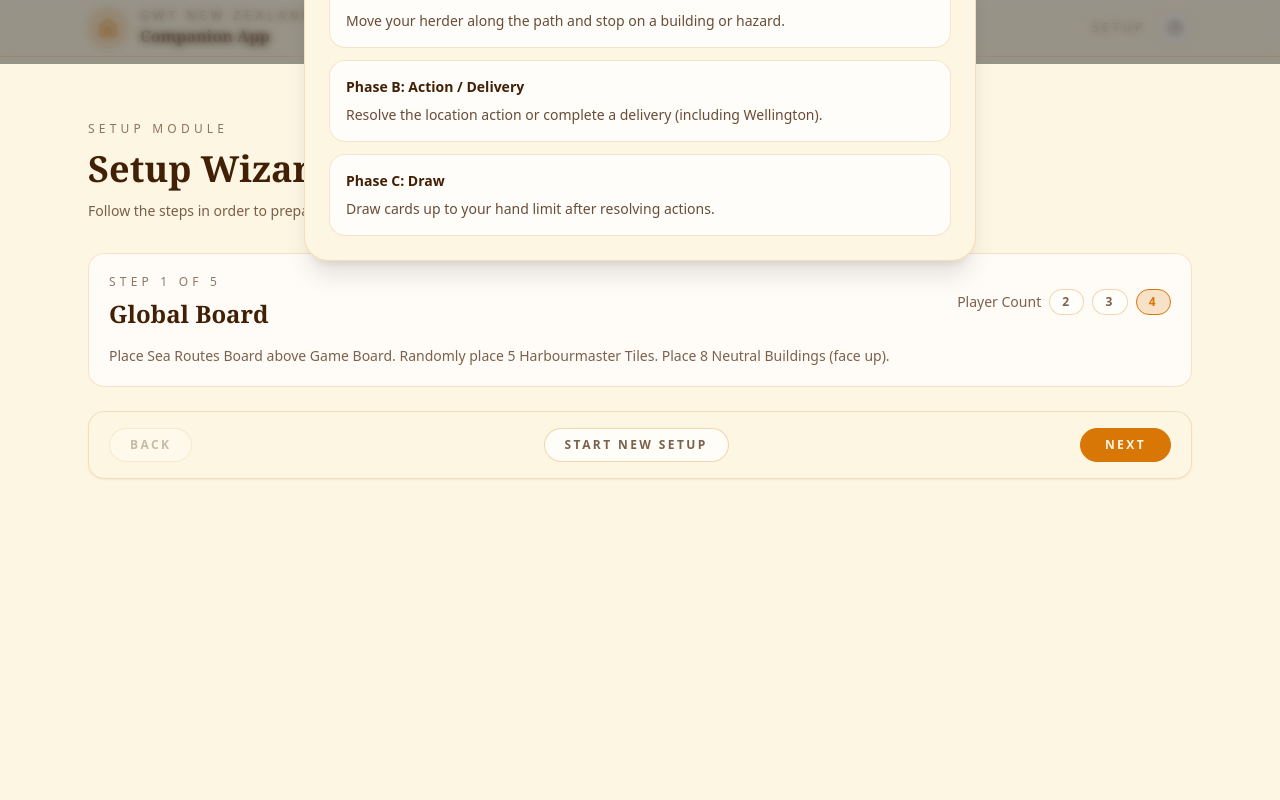
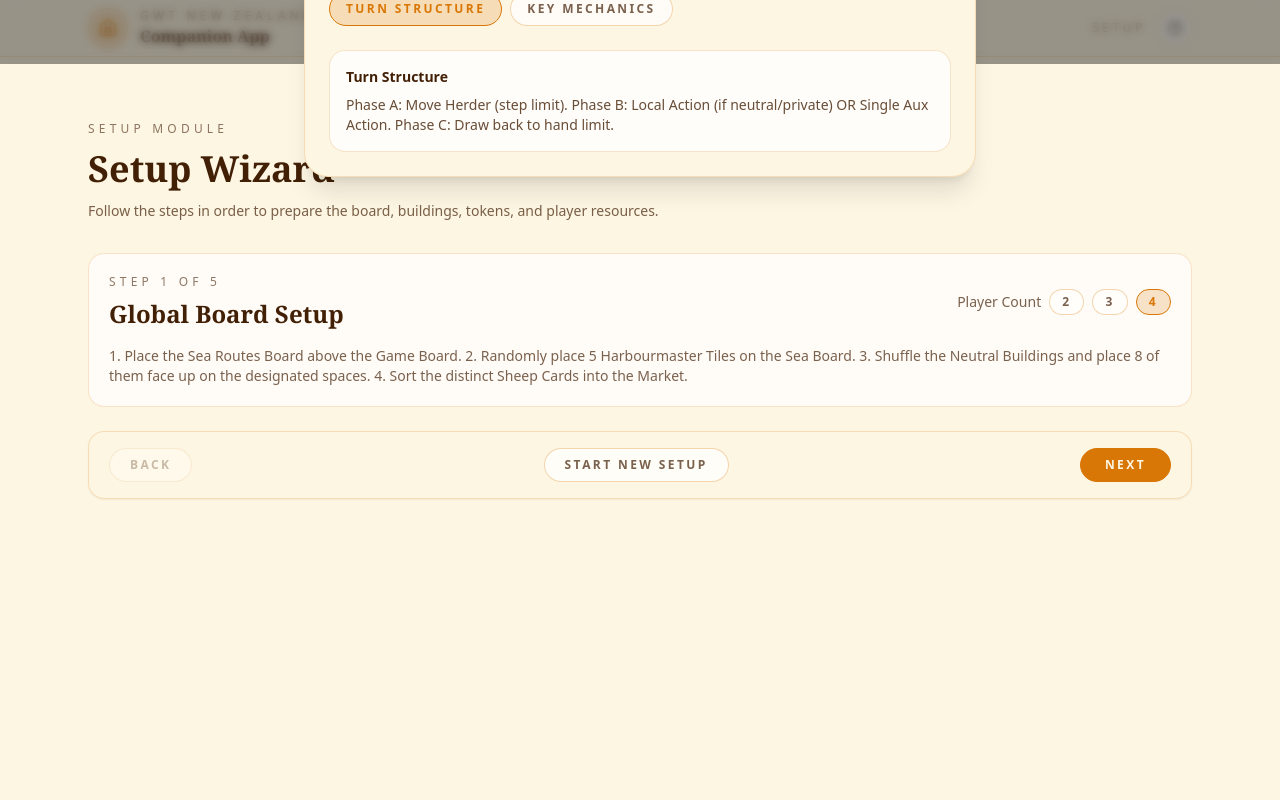
Before and after one commit to Sinimus/gwt-new_zealand-companion, a React (Vite) app: page /setup in a window 1280 px wide. Both pictures are taken after a click on the button "Open player aid". Shown: the top 800 px of the page. Built offline with nearby package versions, Linux system fonts and the light colour scheme.

Commit message:
Add player aid and detailed setup rules

```diff
--- a/src/components/layout/Header.tsx
+++ b/src/components/layout/Header.tsx
@@ -14,7 +14,7 @@ const routeLabels: Record<string, string> = {
 export default function Header() {
   const location = useLocation();
   const moduleLabel = routeLabels[location.pathname] ?? 'Module';
-  const [isAidOpen, setIsAidOpen] = useState(false);
+  const [isHelpOpen, setIsHelpOpen] = useState(false);
 
   return (
     <header className="sticky top-0 z-30 border-b border-primary/20 bg-canvas/90 backdrop-blur">
@@ -32,7 +32,7 @@ export default function Header() {
           <span className="text-xs uppercase tracking-[0.3em] text-text/50">{moduleLabel}</span>
           <button
             type="button"
-            onClick={() => setIsAidOpen(true)}
+            onClick={() => setIsHelpOpen(true)}
             className="rounded-full border border-primary/30 bg-white/70 p-2 text-text/70 transition hover:border-primary hover:text-text"
             aria-label="Open player aid"
           >
@@ -40,7 +40,7 @@ export default function Header() {
           </button>
         </div>
       </div>
-      <PlayerAidModal isOpen={isAidOpen} onClose={() => setIsAidOpen(false)} />
+      <PlayerAidModal isOpen={isHelpOpen} onClose={() => setIsHelpOpen(false)} />
     </header>
   );
 }
--- a/src/components/ui/PlayerAidModal.tsx
+++ b/src/components/ui/PlayerAidModal.tsx
@@ -60,35 +60,20 @@ export default function PlayerAidModal({ isOpen, onClose }: PlayerAidModalProps)
 
         <div className="mt-6 space-y-4 text-sm text-text/80">
           {activeTab === 'turn' ? (
-            <div className="space-y-3">
-              <div className="rounded-2xl border border-primary/20 bg-white/80 p-4">
-                <p className="text-sm font-semibold text-text">Phase A: Move</p>
-                <p className="mt-2">Move your herder along the path and stop on a building or hazard.</p>
-              </div>
-              <div className="rounded-2xl border border-primary/20 bg-white/80 p-4">
-                <p className="text-sm font-semibold text-text">Phase B: Action / Delivery</p>
-                <p className="mt-2">Resolve the location action or complete a delivery (including Wellington).</p>
-              </div>
-              <div className="rounded-2xl border border-primary/20 bg-white/80 p-4">
-                <p className="text-sm font-semibold text-text">Phase C: Draw</p>
-                <p className="mt-2">Draw cards up to your hand limit after resolving actions.</p>
-              </div>
+            <div className="rounded-2xl border border-primary/20 bg-white/80 p-4">
+              <p className="text-sm font-semibold text-text">Turn Structure</p>
+              <p className="mt-2">
+                Phase A: Move Herder (step limit). Phase B: Local Action (if neutral/private)
+                OR Single Aux Action. Phase C: Draw back to hand limit.
+              </p>
             </div>
           ) : (
-            <div className="space-y-3">
-              <div className="rounded-2xl border border-primary/20 bg-white/80 p-4">
-                <p className="text-sm font-semibold text-text">Shearing Math</p>
-                <p className="mt-2">
-                  Value = (Distinct Sheep Cards × Breed Value) + Certificates + Shearer Bonus.
-                </p>
-                <p className="mt-2 text-xs text-text/60">
-                  Requires a delivery location that matches or exceeds the value.
-                </p>
-              </div>
-              <div className="rounded-2xl border border-primary/20 bg-white/80 p-4">
-                <p className="text-sm font-semibold text-text">Limits</p>
-                <p className="mt-2">Certificates and Gold are capped by available track spaces.</p>
-              </div>
+            <div className="rounded-2xl border border-primary/20 bg-white/80 p-4">
+              <p className="text-sm font-semibold text-text">Key Mechanics</p>
+              <p className="mt-2">
+                Shearing: Value = (Distinct Sheep × Breed) + Certs + Shearer Bonus. / Gold:
+                Max 50. / Hand Limit: 4 (initially).
+              </p>
             </div>
           )}
         </div>
--- a/src/data/codex_rules.json
+++ b/src/data/codex_rules.json
@@ -35,22 +35,22 @@
     "tags": ["token", "macaroon", "draw"]
   },
   {
-    "id": "r6",
-    "title": "Shearing (Delivery)",
+    "id": "r9",
+    "title": "Shearing Math",
     "category": "Delivery",
-    "content": "Value = (Distinct Sheep Cards × Breed Value) + Certificates + Shearer Bonus. Condition: Needs a delivery location matching the value.",
+    "content": "Value = (Distinct Sheep × Breed) + Certs + Shearer Bonus.",
     "tags": ["shearing", "delivery", "sheep"]
   },
   {
-    "id": "r7",
-    "title": "Movement Rules",
+    "id": "r10",
+    "title": "Movement Constraints",
     "category": "Movement",
     "content": "Move herder up to X steps. You may stop on any building (Neutral, Private, Hazard). Pass hazards by paying cost.",
     "tags": ["movement", "hazard"]
   },
   {
-    "id": "r8",
-    "title": "End of Game",
+    "id": "r11",
+    "title": "End Game Trigger",
     "category": "General",
     "content": "Triggered when the Job Market token moves off the board.",
     "tags": ["end", "job market"]
--- a/src/modules/setup/steps.ts
+++ b/src/modules/setup/steps.ts
@@ -1,3 +1,5 @@
+import { ReactNode } from 'react';
+
 export type SetupStepType = 'text' | 'interactive';
 
 export interface SetupStep {
@@ -10,35 +12,37 @@ export interface SetupStep {
 export const setupSteps: SetupStep[] = [
   {
     id: 'board',
-    title: 'Global Board',
+    title: 'Global Board Setup',
     content:
-      'Place Sea Routes Board above Game Board. Randomly place 5 Harbourmaster Tiles. Place 8 Neutral Buildings (face up).',
+      '1. Place the Sea Routes Board above the Game Board.\n2. Randomly place 5 Harbourmaster Tiles on the Sea Board.\n3. Shuffle the Neutral Buildings and place 8 of them face up on the designated spaces.\n4. Sort the distinct Sheep Cards into the Market.',
     type: 'text',
   },
   {
     id: 'buildings',
     title: 'Neutral Buildings',
-    content: 'Randomize which side of each neutral building is active.',
+    content:
+      'Randomize which side (A/B) of each neutral building is active for this game. Use the toggles below to match the physical board state.',
     type: 'interactive',
   },
   {
     id: 'tokens',
-    title: 'Token Setup',
+    title: 'Token & Market Setup',
     content:
-      'Bag A (Workers): 2 Players: Fill columns 1-2. 3 Players: Fill columns 1-3. 4 Players: Fill all columns. Place Hazards in ascending order. Bag B (Bonus): Fill top 2 rows of Bonus Market.',
+      'Bag A (Workers):\n• 2 Players: Fill columns 1 and 2 only.\n• 3 Players: Fill columns 1, 2, and 3.\n• 4 Players: Fill all columns.\n\nPlace Hazards in ascending order (lowest cost first).\n\nBag B (Bonus Tiles):\nFill the top 2 rows of the Bonus Market randomly.',
     type: 'text',
   },
   {
     id: 'players',
     title: 'Player Setup',
     content:
-      'Each player takes: Board, Herder, Hat, 15 Discs, Ship. Deck: 4x Romney, 3x Lincoln, 3x Perendale, 4x Starting Cards. Place Ship on Start.',
+      'Each player takes: Player Board, Herder, Hat, 15 Discs, and a Ship.\n\nStarting Deck (14 Cards total):\n• 4x Romney\n• 3x Lincoln\n• 3x Perendale\n• 4x Starting Cards\n\nShuffle your deck and draw 4 cards. Place your Ship on the Start space (Baileys Beach).',
     type: 'text',
   },
   {
     id: 'resources',
     title: 'Starting Resources',
-    content: 'Assign starting money and cards by player order.',
+    content:
+      'Determine the start player randomly. Assign starting Coins and Bonus Cards based on turn order below.',
     type: 'interactive',
   },
 ];
```
